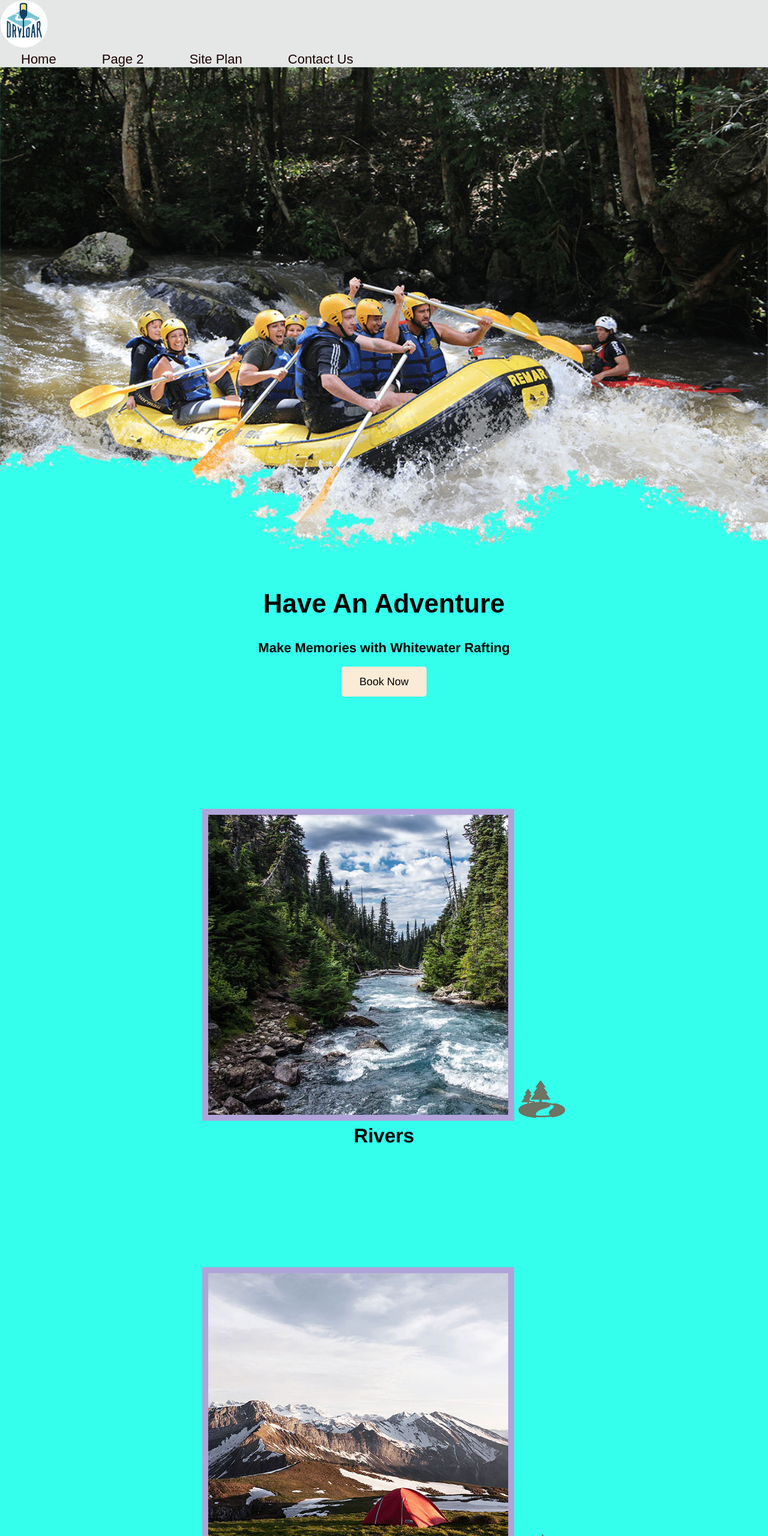
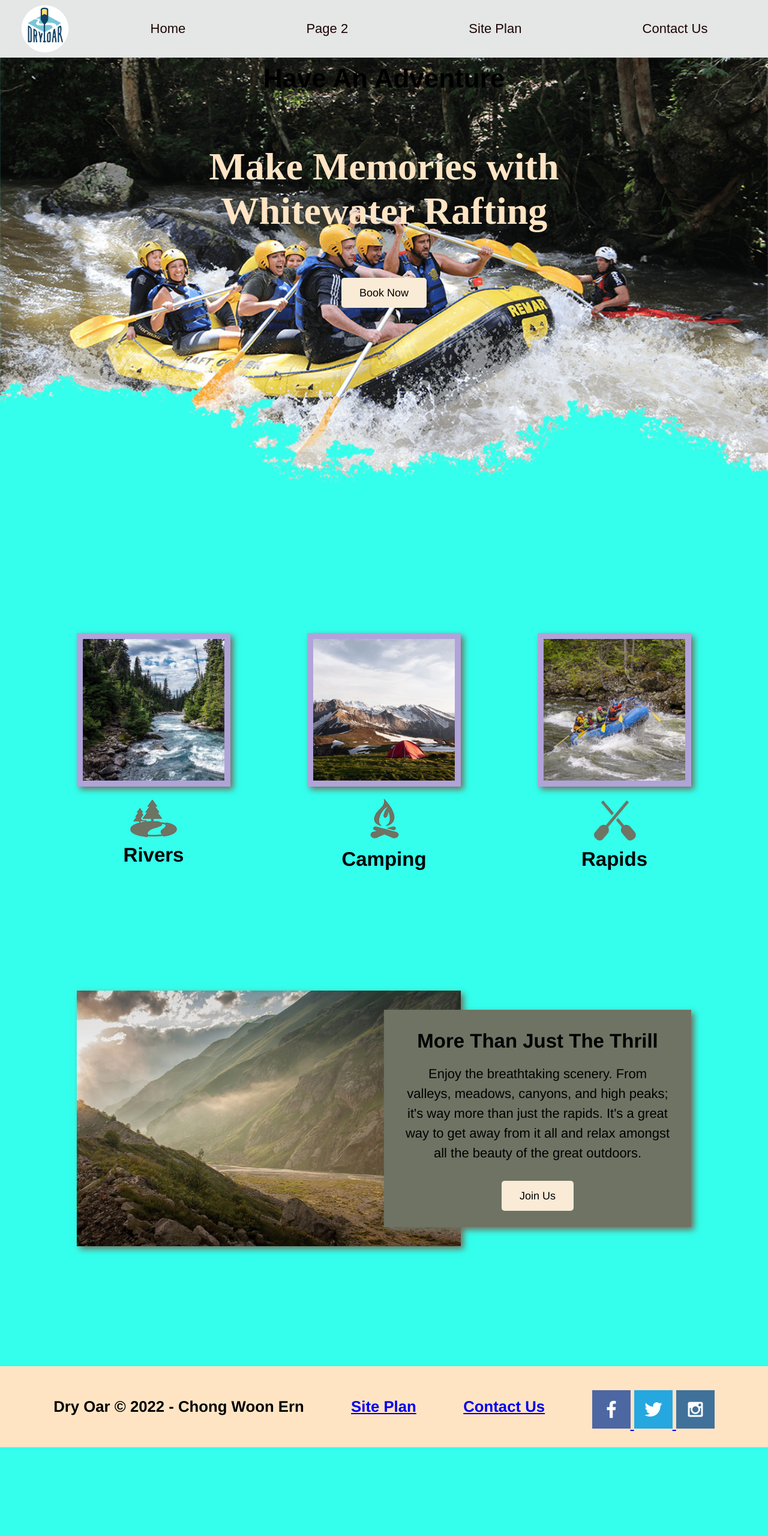
Before and after one commit to wormy95/wdd130, a plain HTML site: page wwr/index.html in a window 1280 px wide. Shown: the top 2560 px of the page at 60% size. After the commit the page ends 2412 px from the top, so only its background shows below. Drawn offline with Linux system fonts and the light colour scheme.

Commit message:
finished page

```diff
--- a/wwr/styles/style.css
+++ b/wwr/styles/style.css
@@ -23,12 +23,33 @@ nav a {
     padding: 35px;
 }
 
+#hero {
+    display: grid;
+    grid-template-columns: 1fr 3fr 1fr;
+    margin-top: -100px;
+}
+
+#hero-box {
+    grid-column: 1/4;
+    grid-row: 1/3;
+    z-index: -1;
+}
+
+#hero-msg {
+    grid-column: 2/3;
+    grid-row: 1/2;
+    margin-top: 100px;
+}
+
 #hero-msg h1 {
     text-align: center;
 }
 
 #hero-msg h4 {
     text-align: center;
+    color:bisque;
+    font-family: 'Brush Script MT','Brush Script Std';
+    font-size: 64px;
 }
 
 .button-box {
@@ -37,7 +58,10 @@ nav a {
 
 .home-grid {
     text-align: center;
+    display: grid;
+    grid-template-columns: repeat(10, 1fr)
 }
+
 
 #background {
     height: 725px;
@@ -61,6 +85,14 @@ header {
     font-family: 'Source Sans Pro', sans-serif;
     background-color: #e4e7e6;
     color: black;
+    display: grid;
+    grid-template-columns: 150px auto;
+
+}
+
+nav {
+    display: flex;
+    justify-content: space-around;
 }
 
 nav a:hover {
@@ -81,6 +113,8 @@ nav a:hover {
 #background {
     background-color: aliceblue;
     color: black;
+    grid-column:  1/11;
+    grid-row: 4/9;
 }
 
 .msg {
@@ -95,6 +129,9 @@ footer {
     text-decoration: none;
     padding: 25px 50px;
     margin-top: 200px;
+    display: flex;
+    justify-content: space-around;
+    align-items: center;
 
 }
 
@@ -117,6 +154,8 @@ footer h3 a:hover {
 
 #logo_link {
     padding-top: 5px;
+    justify-self: center;
+    align-self: center
 }
 
 .msg p {
@@ -129,12 +168,97 @@ footer .social img {
 
 .rivers-card, .camping-card, .rapids-card {
     margin: 200px 0;
+
 }
 
 .card-img {
     border: 10px solid #b0a3d9;
+    transition: transform .5s;
+    box-shadow: 5px 5px 10px #6f7364;
+}
+
+.card-img:hover {
+    opacity: .6;
+    transform: scale(1.1);
 }
 
 main section img {
     box-sizing: border-box;
 }
+
+.card-img, .mountains {
+    width: 100%;
+}
+
+.rivers-card {
+    grid-column: 2/4;
+    grid-row: 2/3;
+}
+
+.camping-card {
+    grid-column:  5/7;
+    grid-row: 2/3;
+}
+
+.rapids-card {
+    grid-column:  8/10;
+    grid-row: 2/3;
+}
+
+.mountains {
+    width: 100%;
+    grid-column:  2/7;
+    grid-row: 5/8;
+    box-shadow: 5px 5px 10px #6f7364;
+
+}
+
+.msg {
+    background-color: #6f7364;
+    padding: 35px;
+    grid-column:  6/10;
+    grid-row: 6/7;
+    box-shadow: 5px 5px 10px #6f7364;
+}
+
+@media screen and (max-width: 900px) {
+    #hero, .home-grid {
+        display: block;
+        height: auto;
+    }
+    nav, footer {
+        flex-direction: column;
+    }
+    nav a {
+        display: block;
+        padding: 15px;
+    }
+    #hero {
+        margin-top: 0;
+    }
+    #hero-msg {
+        margin-top: 0;
+    }
+    #hero-msg h4 {
+        display: none;
+    }
+    .home-title {
+        font-size: 25px;
+        color: #6f7364;
+    }
+    .rivers-card, .camping-card, .rapids-card {
+        margin: 50px auto;
+        width: 60%;
+    }
+    #background {
+        display: none;
+    }
+    .mountains, .msg {
+        width: 80%;
+        display: block;
+        margin: 0 auto;
+    }
+    footer {
+        margin-top: 25px;
+    }
+}
```
